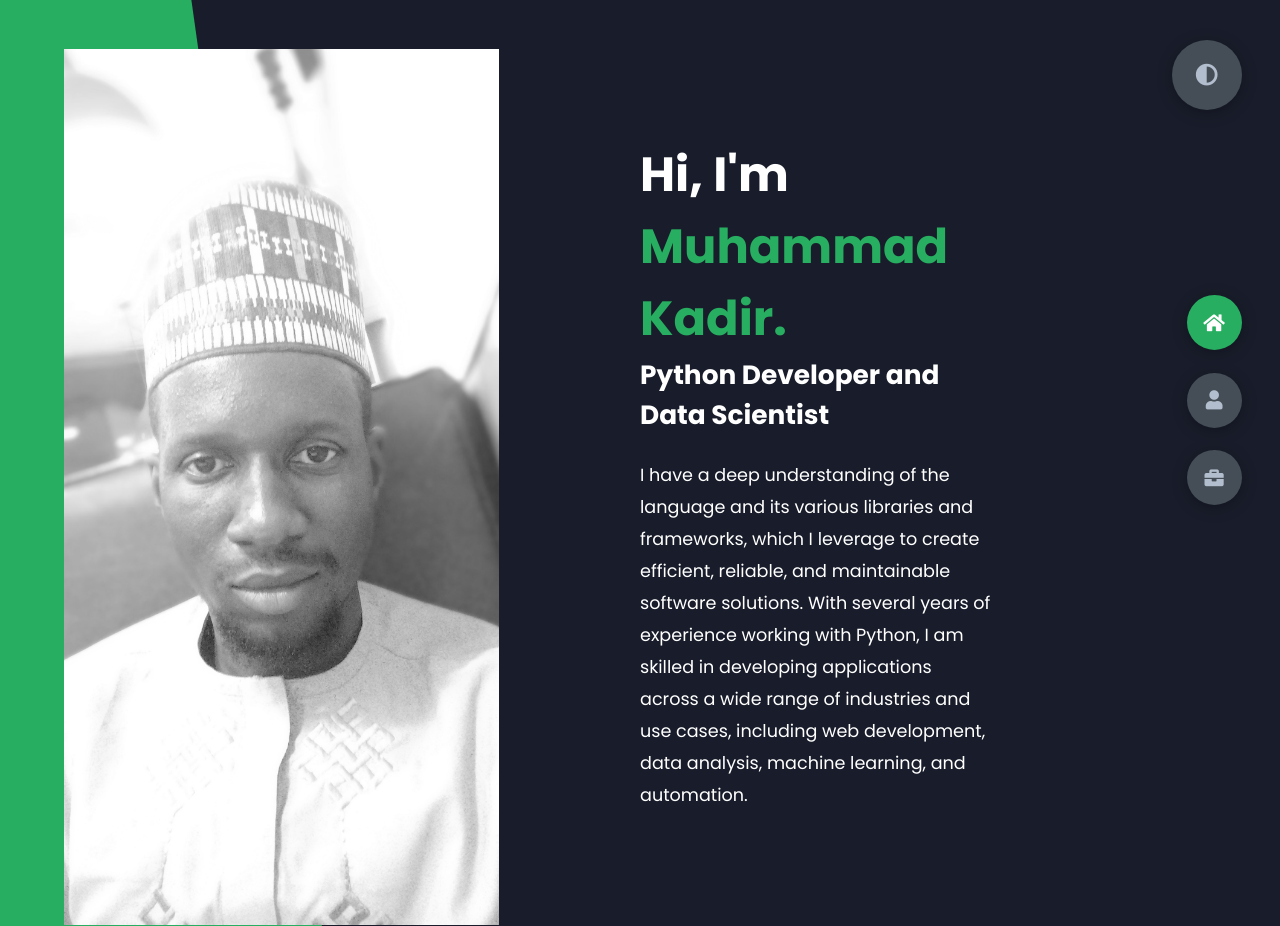
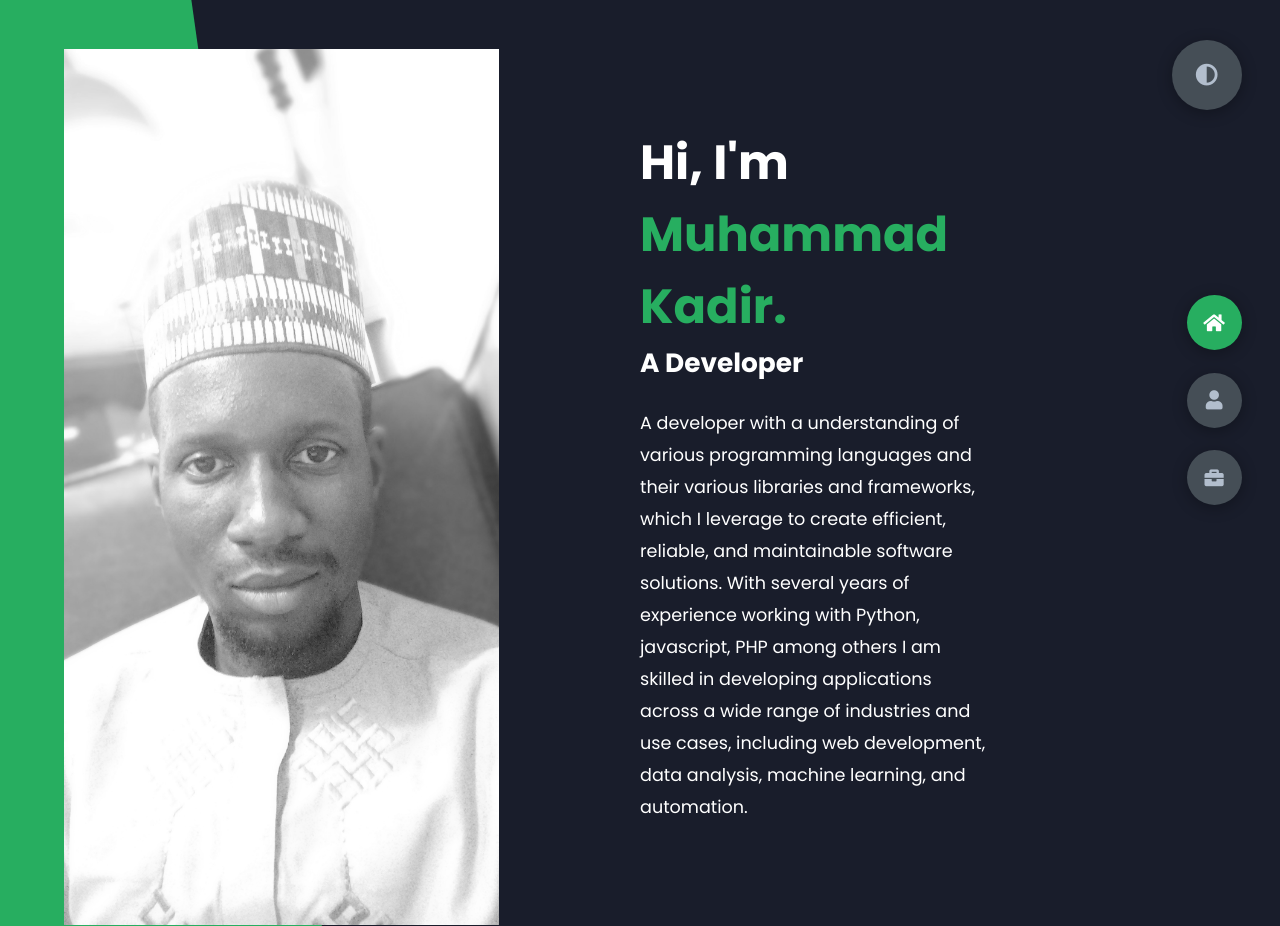
Before and after one commit to KayMohh/portfolio-project, a plain HTML site: page index.html in a window 1280 px wide. Shown: the top 926 px of the page. Drawn offline with Linux system fonts and the light colour scheme.

Commit message:
Updating Index

```diff
--- a/index.html
+++ b/index.html
@@ -24,12 +24,12 @@
                 <h1 class="name">
                     Hi, I'm <span>Muhammad Kadir.</span>
                 </h1>
-                <h2> Python Developer and Data Scientist
+                <h2> A Developer
 
                 </h2>
                 <p>
-                    I have a deep understanding of the language and its various libraries and frameworks, which I leverage to create
-                    efficient, reliable, and maintainable software solutions. With several years of experience working with Python, I am
+                    A developer with a   understanding of various programming languages and their various libraries and frameworks, which I leverage to create
+                    efficient, reliable, and maintainable software solutions. With several years of experience working with Python, javascript, PHP among others I am
                     skilled in developing applications across a wide range of industries and use cases, including web development, data
                     analysis, machine learning, and automation.
                 </p>
```
